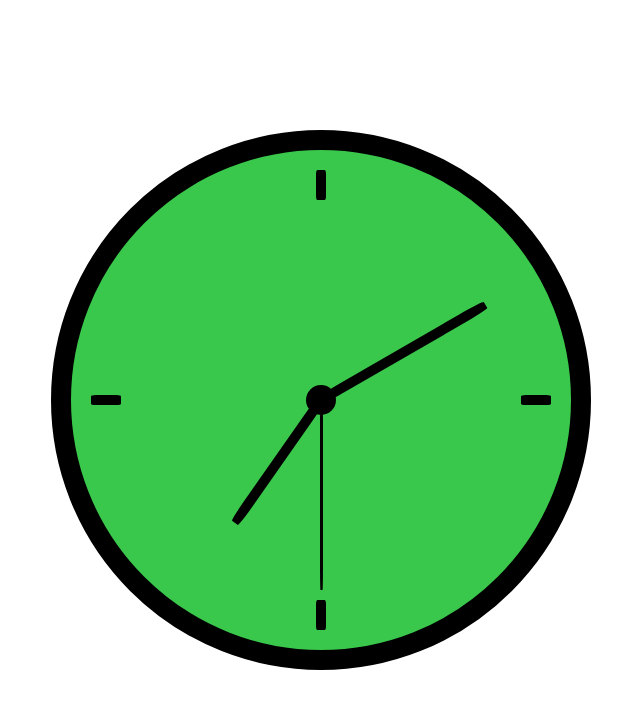
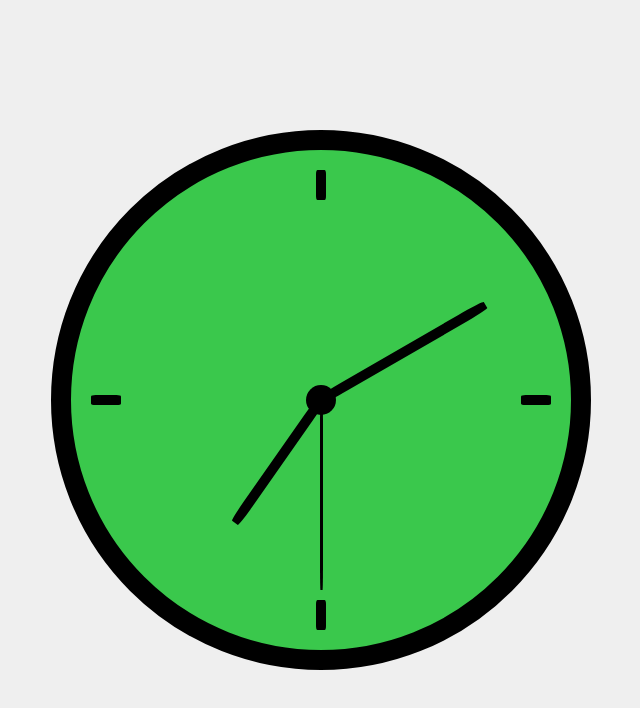
Before and after one commit to Hyeondoonge/analogue-clock, a React app: page / in a window 1280 px wide. Shown: the whole page, without its empty margins (319-959 px from the left). Built offline with nearby package versions, Linux system fonts and the light colour scheme.

Commit message:
:lipstick: 배경 컬러 수정

```diff
--- a/src/index.css
+++ b/src/index.css
@@ -3,6 +3,7 @@ body {
 }
 
 #home {
+  background-color: rgb(239, 239, 239);
   height: 100vh;
   display: flex;
   justify-content: center;
```
